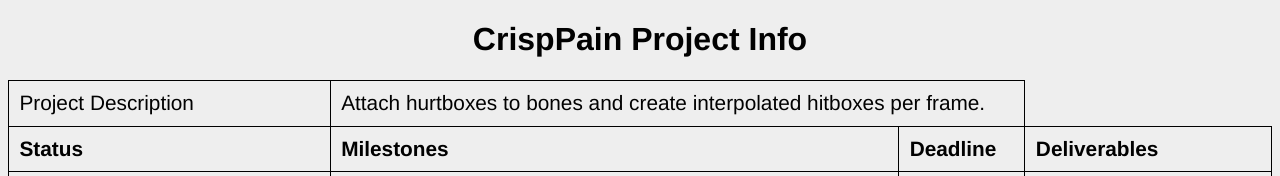
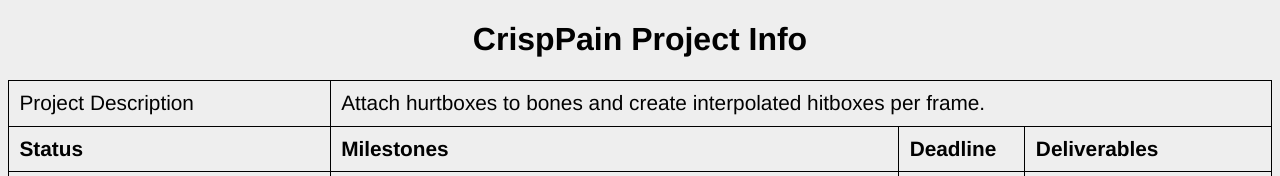
Before and after one commit to CrispBit/CrispPain, a plain HTML site: page docs/projectinfo/index.html in a window 1280 px wide. Shown: the top 176 px of the page. Drawn offline with Linux system fonts and the light colour scheme.

Commit message:
Increase description column width

```diff
--- a/docs/projectinfo/index.html
+++ b/docs/projectinfo/index.html
@@ -36,7 +36,7 @@ border-collapse: collapse;
     <table>
       <tr>
         <td>Project Description</td>
-        <td colspan="2">Attach hurtboxes to bones and create interpolated hitboxes per frame.</td>
+        <td colspan="3">Attach hurtboxes to bones and create interpolated hitboxes per frame.</td>
       </tr>
       <tr>
         <td>Status</td>
```
